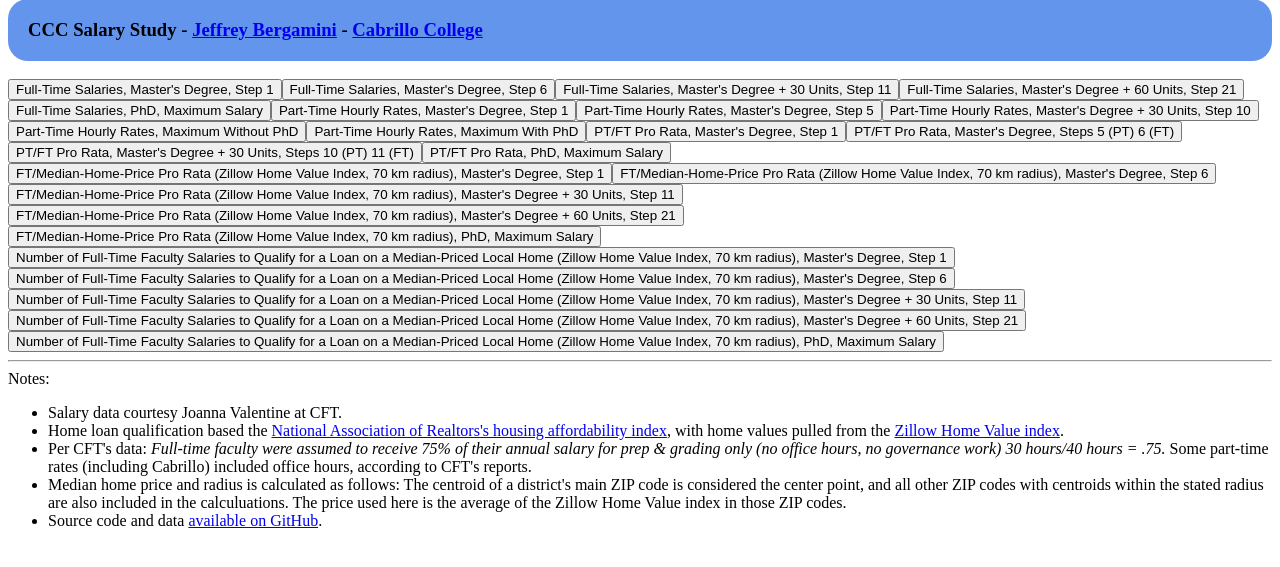
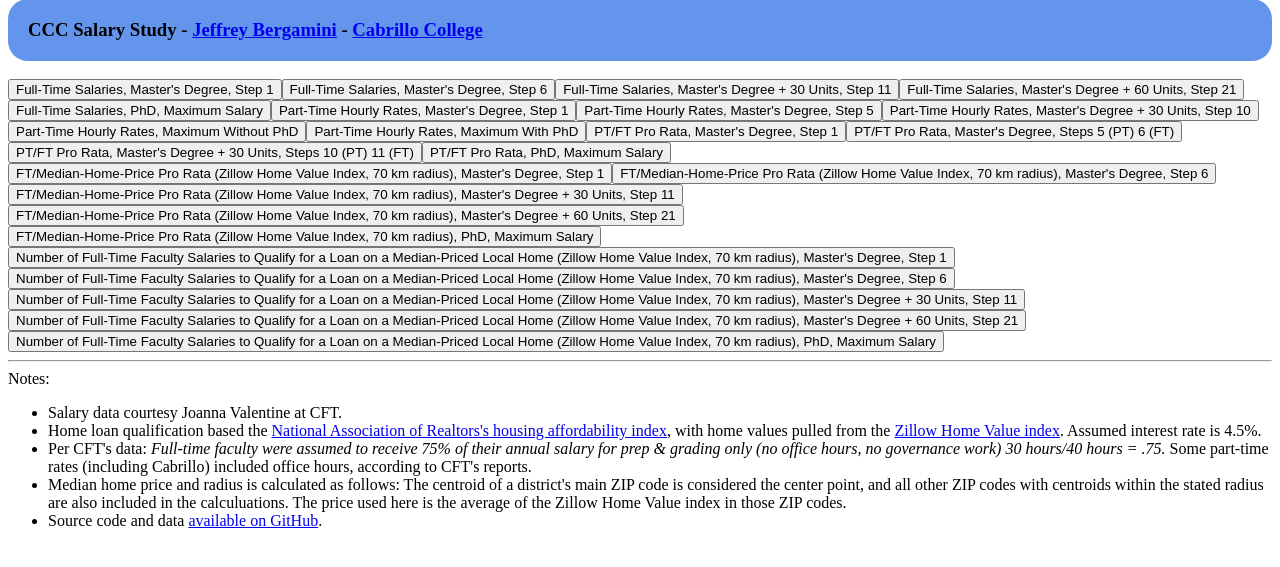
Before and after one commit to jeffreybergamini/ccc-salary-study, a PHP site: page / in a window 1280 px wide. Shown: the part 20-587 px from the top of the page. Run offline with PHP 8.4, Linux system fonts and the light colour scheme.

Commit message:
Added interest rate info

```diff
--- a/index.php
+++ b/index.php
@@ -257,7 +257,7 @@ if (isset($report)) {
 Notes:
 <ul>
 <li>Salary data courtesy Joanna Valentine at CFT.</li>
-<li>Home loan qualification based the <a href="https://www.nar.realtor/research-and-statistics/housing-statistics/housing-affordability-index/methodology">National Association of Realtors's housing affordability index</a>, with home values pulled from the <a href="https://www.zillow.com/research/data/">Zillow Home Value index</a>.</li>
+<li>Home loan qualification based the <a href="https://www.nar.realtor/research-and-statistics/housing-statistics/housing-affordability-index/methodology">National Association of Realtors's housing affordability index</a>, with home values pulled from the <a href="https://www.zillow.com/research/data/">Zillow Home Value index</a>. Assumed interest rate is 4.5%.</li>
 <li>Per CFT's data: <i>Full-time faculty were assumed to receive 75% of their annual salary for prep &amp; grading only (no office hours, no governance work) 30 hours/40 hours = .75.</i> Some part-time rates (including Cabrillo) included office hours, according to CFT's reports.</li>
 <li>Median home price and radius is calculated as follows: The centroid of a district's main ZIP code is considered the center point, and all other ZIP codes with centroids within the stated radius are also included in the calculuations. The price used here is the average of the Zillow Home Value index in those ZIP codes.</li>
 <li>Source code and data <a href="https://github.com/jeffreybergamini/ccc-salary-study">available on GitHub</a>.</li>
```
